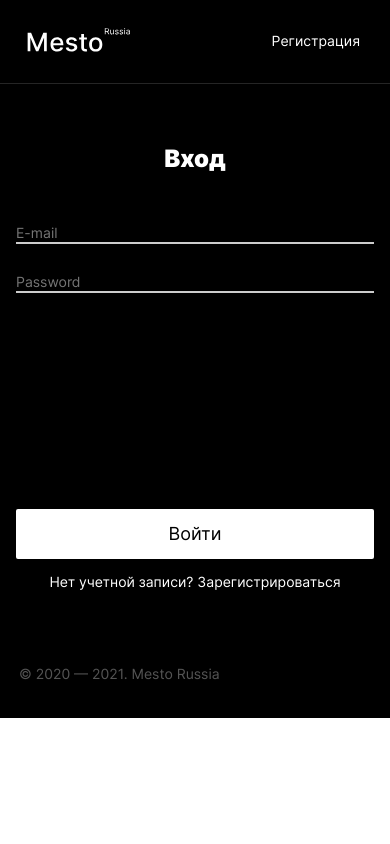
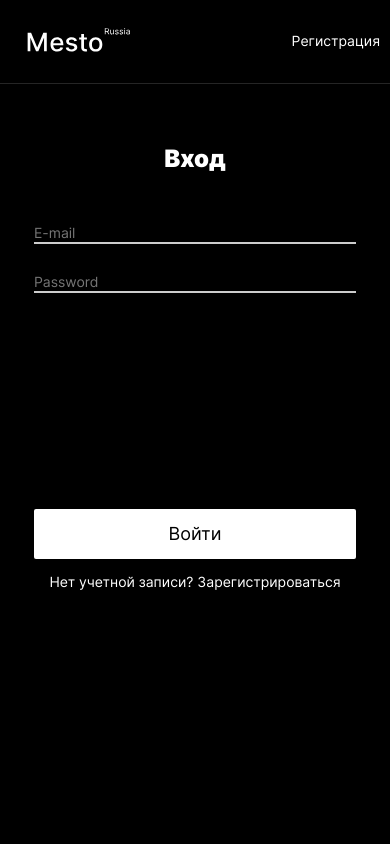
Before and after one commit to Tom-Pepper/react-mesto-auth, a React app: page /sign-in in a window 390 px wide. Shown: the top 844 px of the page. Built offline with nearby package versions, Linux system fonts and the light colour scheme.

Commit message:
dev: правки по адаптиву

```diff
--- a/src/blocks/authorization/__login-text/authorization__login-text.css
+++ b/src/blocks/authorization/__login-text/authorization__login-text.css
@@ -9,6 +9,7 @@
   font-weight: normal;
   font-size: 14px;
   line-height: 1.17;
+  white-space: nowrap;
 }
 
 .authorization__login-text:hover {
--- a/src/blocks/authorization/__wrapper/authorization__wrapper.css
+++ b/src/blocks/authorization/__wrapper/authorization__wrapper.css
@@ -5,5 +5,6 @@
 
   margin: 0 auto;
   padding: 60px 0;
-  width: 100%;
+  width: 90%;
+  height: 100vh;
 }
--- a/src/blocks/header/__link/header__link.css
+++ b/src/blocks/header/__link/header__link.css
@@ -14,17 +14,16 @@
   opacity: 0.8;
 }
 
+@media screen and (max-width: 906px) {
+  .header__link {
+    padding: 0 27px 0 24px;
+  }
+}
+
 @media screen and (max-width: 425px) {
   .header__link {
     max-width: 103px;
-    padding-top: 31px;
-    padding-bottom: 31px;
+    padding: 0 10px 0;
     font-size: 14px;
   }
 }
-
-@media screen and (max-width: 906px) {
-  .header__link {
-    padding: 0 30px 0 24px;
-  }
-}
```
Also changed, not shown: build/asset-manifest.json, build/index.html.
